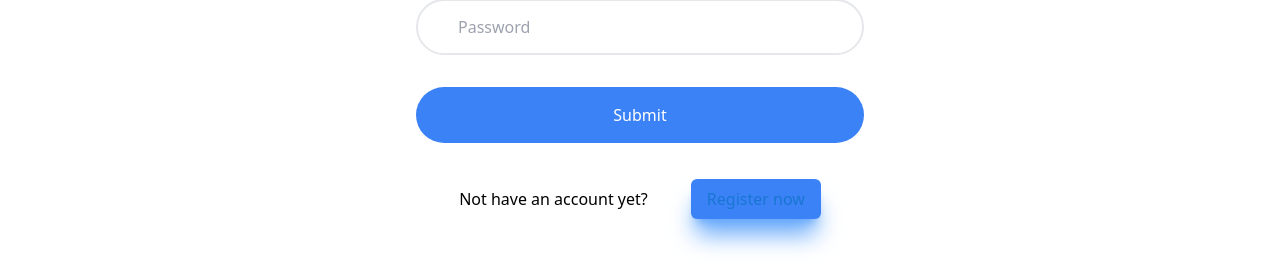
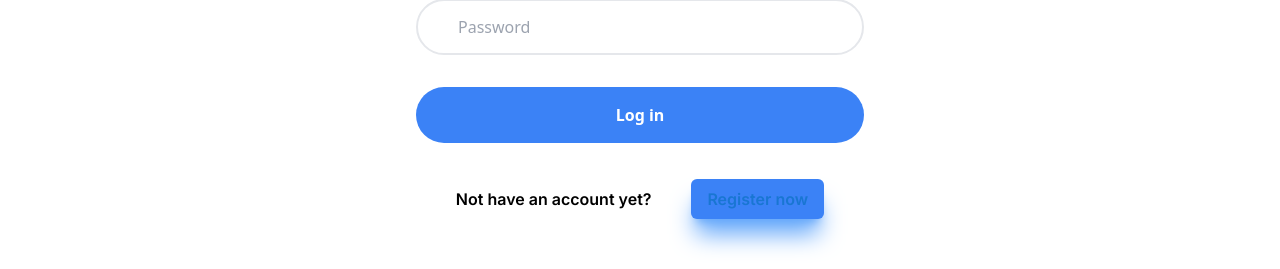
Before and after one commit to YadavGulshan/MedAlthea-Website, a Next.js app: page /signup in a window 1280 px wide. Shown: the part 413-682 px from the top of the page. Built offline with nearby package versions, Linux system fonts and the light colour scheme.

Commit message:
make font bold at sigup page

```diff
--- a/pages/signup.tsx
+++ b/pages/signup.tsx
@@ -3,7 +3,7 @@ import Main from '../layout/Main'
 const SignUp = () => {
   return (
     <Main>
-      <section className="h-[88vh]">
+      <section className="h-[88vh] select-none">
         <div className="my-2 mx-auto flex h-full w-full max-w-6xl flex-col items-center justify-center px-4 md:w-3/4">
           <div className="mx-10 w-full sm:w-[448px]">
             <h1 className=" mb-10 min-w-full text-center font-Inter text-5xl font-bold text-[#1D2B4F]">
@@ -28,16 +28,16 @@ const SignUp = () => {
               </div>
               <div>
                 <input
-                  className="my-4 h-14 w-full rounded-full border-2 border-none bg-blue-500 px-6 text-white outline-none transition duration-300 hover:border-blue-300 hover:shadow-xl hover:shadow-blue-400 md:px-10"
+                  className="my-4 h-14 w-full rounded-full border-2 border-none bg-blue-500 px-6 font-bold text-white outline-none transition duration-300 hover:border-blue-300 hover:shadow-xl hover:shadow-blue-400 md:px-10"
                   type="submit"
-                  placeholder="Log in"
+                  value="Log in"
                 />
               </div>
-              <div className="my-5 flex flex-col items-center justify-evenly sm:flex-row">
+              <div className="my-5 flex flex-col items-center justify-evenly font-Inter font-semibold sm:flex-row">
                 <p>Not have an account yet?</p>
                 <Link
                   underline="none"
-                  className="my-2 rounded-md bg-blue-500 py-2 px-4 text-white shadow-xl shadow-blue-400"
+                  className="my-2 rounded-md bg-blue-500 py-2 px-4 font-bold text-white shadow-xl shadow-blue-400"
                   href="/register"
                 >
                   Register now
```
